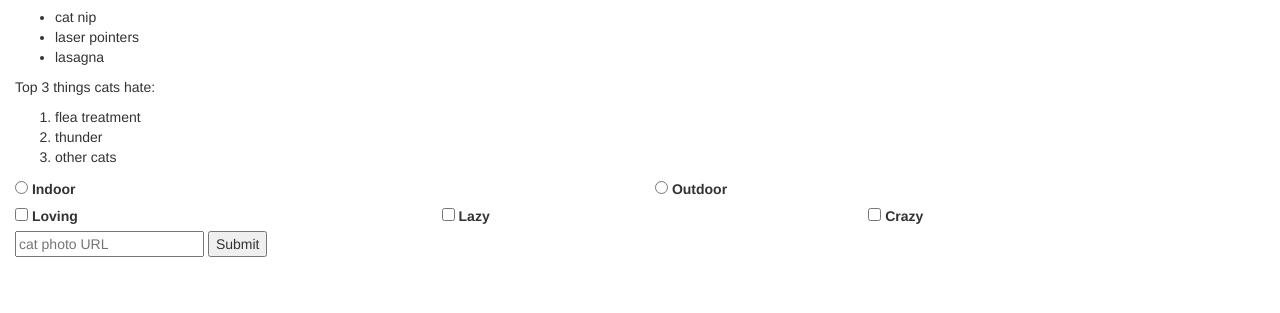
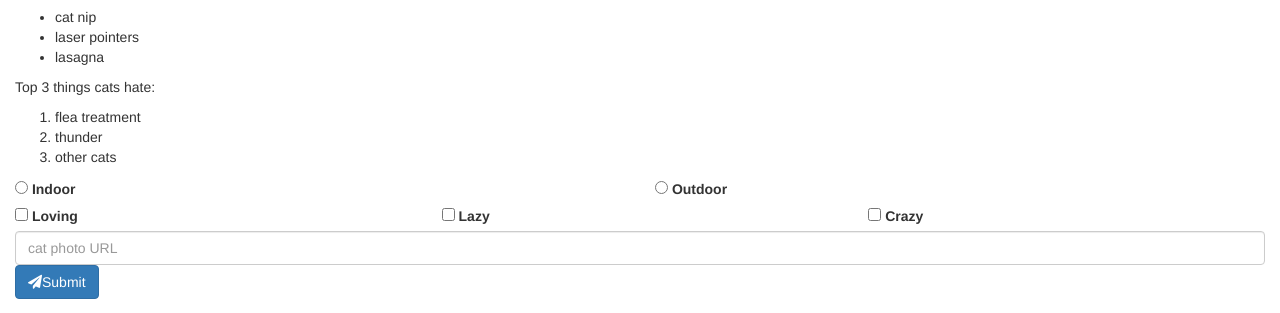
Before and after one commit to GabrielC01/basic-frontend-study, a plain HTML site: page bootstrap/catPhotoApp.html in a window 1280 px wide. Shown: the part 659-972 px from the top of the page. Before the commit the page ends 930 px from the top, so only its background shows below. Drawn offline with nearby package versions, Linux system fonts and the light colour scheme.

Commit message:
form control

```diff
--- a/bootstrap/catPhotoApp.html
+++ b/bootstrap/catPhotoApp.html
@@ -73,10 +73,10 @@
 					</div>
 				</div>
 
-			  <input type="text" placeholder="cat photo URL" required>
+			  <input class="form-control" type="text" placeholder="cat photo URL" required>
 
 				<!-- Submit -->
-			  <button type="submit">Submit</button>
+			  <button class="btn btn-primary" type="submit"><i class="fa fa-paper-plane"></i>Submit</button>
 
 			</form>
 		</div>
```
